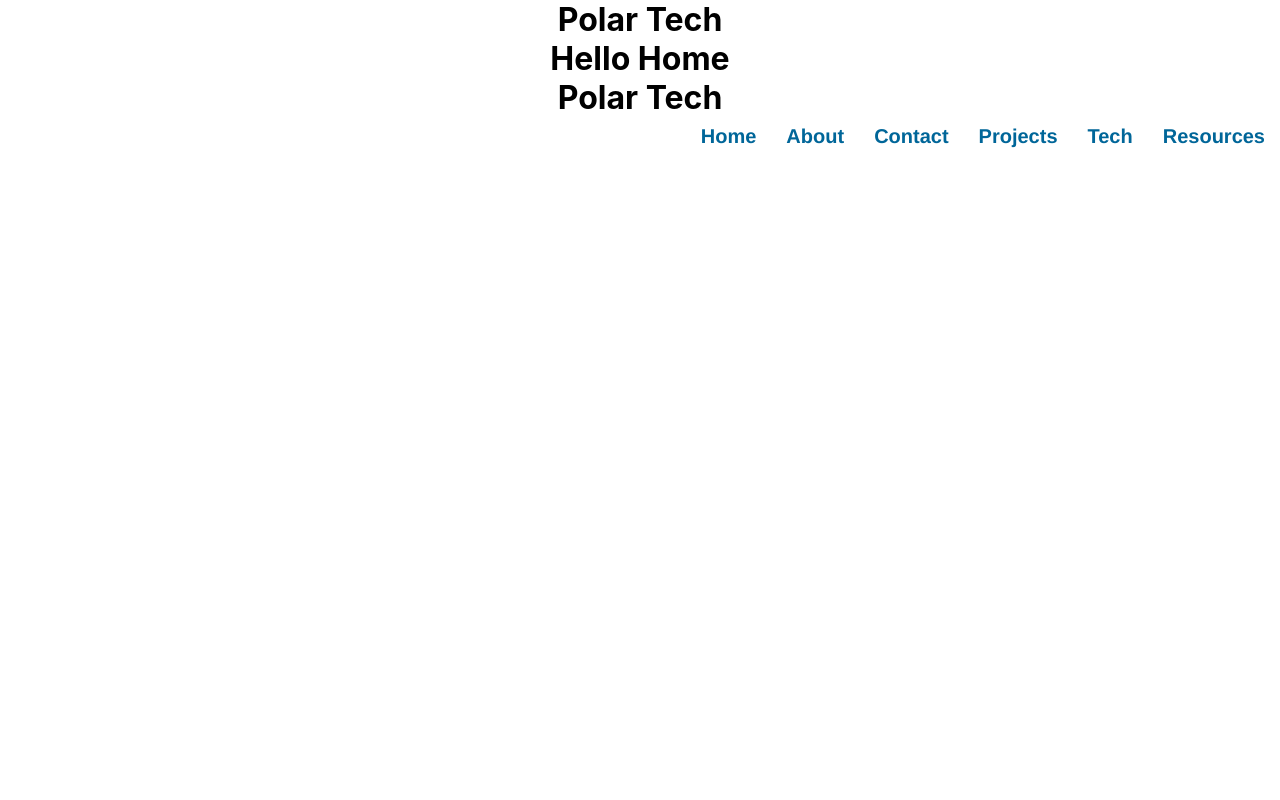
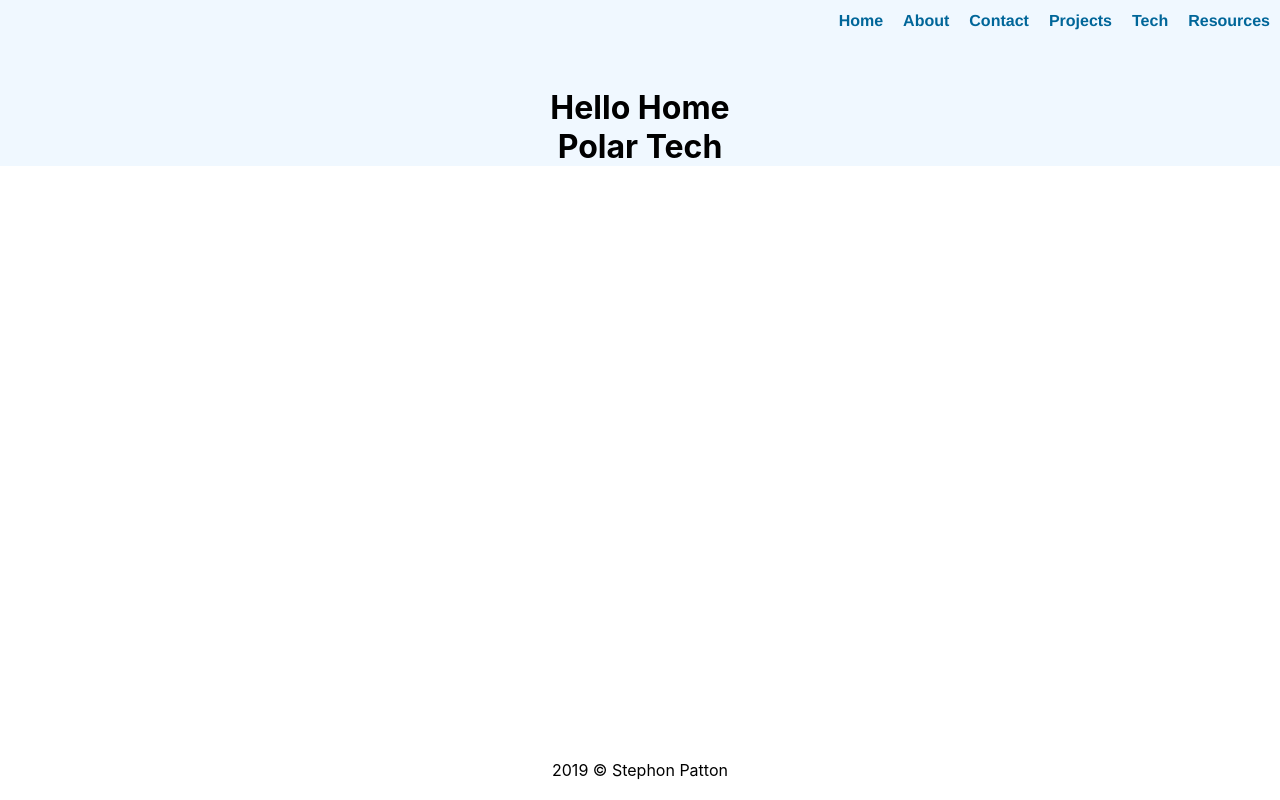
Before and after one commit to stephonpatton/portfolio, a React (Create React App) app: page / in a window 1280 px wide. Built offline with nearby package versions, Linux system fonts and the light colour scheme.

Commit message:
- Added footer to website - Created a navbar component instead of including in App.js

```diff
--- a/src/App.css
+++ b/src/App.css
@@ -4,24 +4,51 @@
 }
 .App {
 	text-align: center;
+	background-color: aliceblue;
 }
 
 .nav-list {
+	display: flex;
+	justify-content: flex-end;
+	margin: 0 0 3em 0;
+	padding: 0;
+	list-style: none;
+}
+
+.nav-list li {
+	padding: 10px;
+}
+
+.footer-cont {
+	padding-bottom: 2.5rem;
+}
+.footer {
+	position: absolute;
+	bottom: 0;
+	justify-content: center;
+	width: 100%;
+	height: 2.5rem;
+	text-align: center;
+}
+.nav-list li a {
+	text-decoration: none;
+	font-weight: bold;
+	color: #069;
+	font-family: 'Franklin Gothic Medium', 'Arial Narrow', Arial, sans-serif;
+}
+
+/* .nav-list {
 	width: 100%;
 	display: flex;
 	justify-content: flex-end;
 	margin: 0 0 3em 0;
 	padding: 0;
 	list-style: none;
-	/* border-bottom: 1px solid #ccc; */
-	/* border-top: 1px solid #ccc; */
-}
+	border-bottom: 1px solid #ccc;
+	border-top: 1px solid #ccc;
+} */
 
-.nav-list li {
-	float: right;
-	list-style: none;
-}
-
+/*
 .nav-list li a {
 	display: block;
 	padding: 8px 15px;
@@ -30,13 +57,11 @@
 	color: #069;
 	font-size: 20px;
 	font-family: 'Franklin Gothic Medium', 'Arial Narrow', Arial, sans-serif;
-	/* border-right: 1px solid #ccc; */
-}
-a:visited {
-	color: red;
-}
-ul li:hover {
-	outline: 2px deeppink solid;
+	border-right: 1px solid #ccc;
+} */
+
+.nav-list ul li:hover {
+	outline: 2px rgb(255, 0, 0);
 	cursor: pointer;
 }
 
--- a/src/App.js
+++ b/src/App.js
@@ -9,39 +9,25 @@ import Tech from './pages/Tech';
 import Resources from './pages/Resources';
 import About from './pages/About';
 import Header from './components/Header';
+import Nav from './components/Nav';
 
 class App extends Component {
 	render() {
 		return (
 			<Router>
 				<div className="App">
+					<Nav />
 					<Route exact path="/" component={Home} />
 					<Route exact path="/contact" component={Contact} />
 					<Route exact path="/projects" component={Projects} />
 					<Route exact path="/tech" component={Tech} />
 					<Route exact path="/resources" component={Resources} />
 					<Route exact path="/about" component={About} />
+
 					<Header />
-					<ul className="nav-list">
-						<li>
-							<Link to="/">Home</Link>
-						</li>
-						<li>
-							<Link to="/about">About</Link>
-						</li>
-						<li>
-							<Link to="/contact">Contact</Link>
-						</li>
-						<li>
-							<Link to="/projects">Projects</Link>
-						</li>
-						<li>
-							<Link to="/tech">Tech</Link>
-						</li>
-						<li>
-							<Link to="/resources">Resources</Link>
-						</li>
-					</ul>
+				</div>
+				<div className="footer-cont">
+					<footer className="footer">2019 &#169; Stephon Patton</footer>
 				</div>
 			</Router>
 		);
@@ -49,3 +35,5 @@ class App extends Component {
 }
 
 export default App;
+
+//TODO: Add copyright sign to footer ---DONE
--- /dev/null
+++ b/src/components/Nav.js
@@ -0,0 +1,31 @@
+import React from 'react';
+import { Link } from 'react-router-dom';
+
+const Nav = () => {
+	return (
+		<div class="nav-cont">
+			<ul className="nav-list">
+				<li>
+					<Link to="/">Home</Link>
+				</li>
+				<li>
+					<Link to="/about">About</Link>
+				</li>
+				<li>
+					<Link to="/contact">Contact</Link>
+				</li>
+				<li>
+					<Link to="/projects">Projects</Link>
+				</li>
+				<li>
+					<Link to="/tech">Tech</Link>
+				</li>
+				<li>
+					<Link to="/resources">Resources</Link>
+				</li>
+			</ul>
+		</div>
+	);
+};
+
+export default Nav;
--- a/src/pages/Home.js
+++ b/src/pages/Home.js
@@ -4,7 +4,6 @@ import Header from '../components/Header';
 const Home = () => {
 	return (
 		<div>
-			<Header />
 			<h1>Hello Home</h1>
 		</div>
 	);
```
